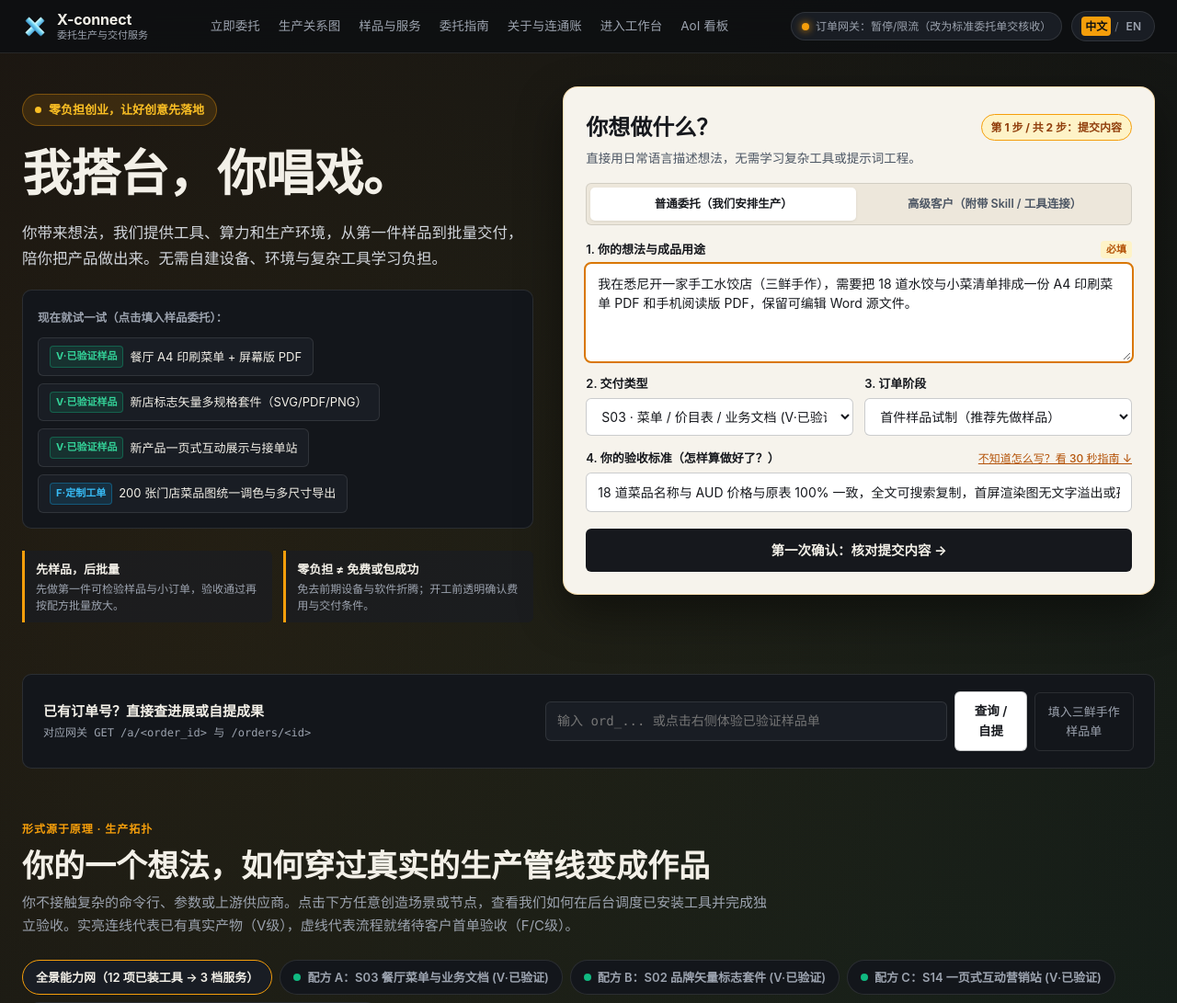
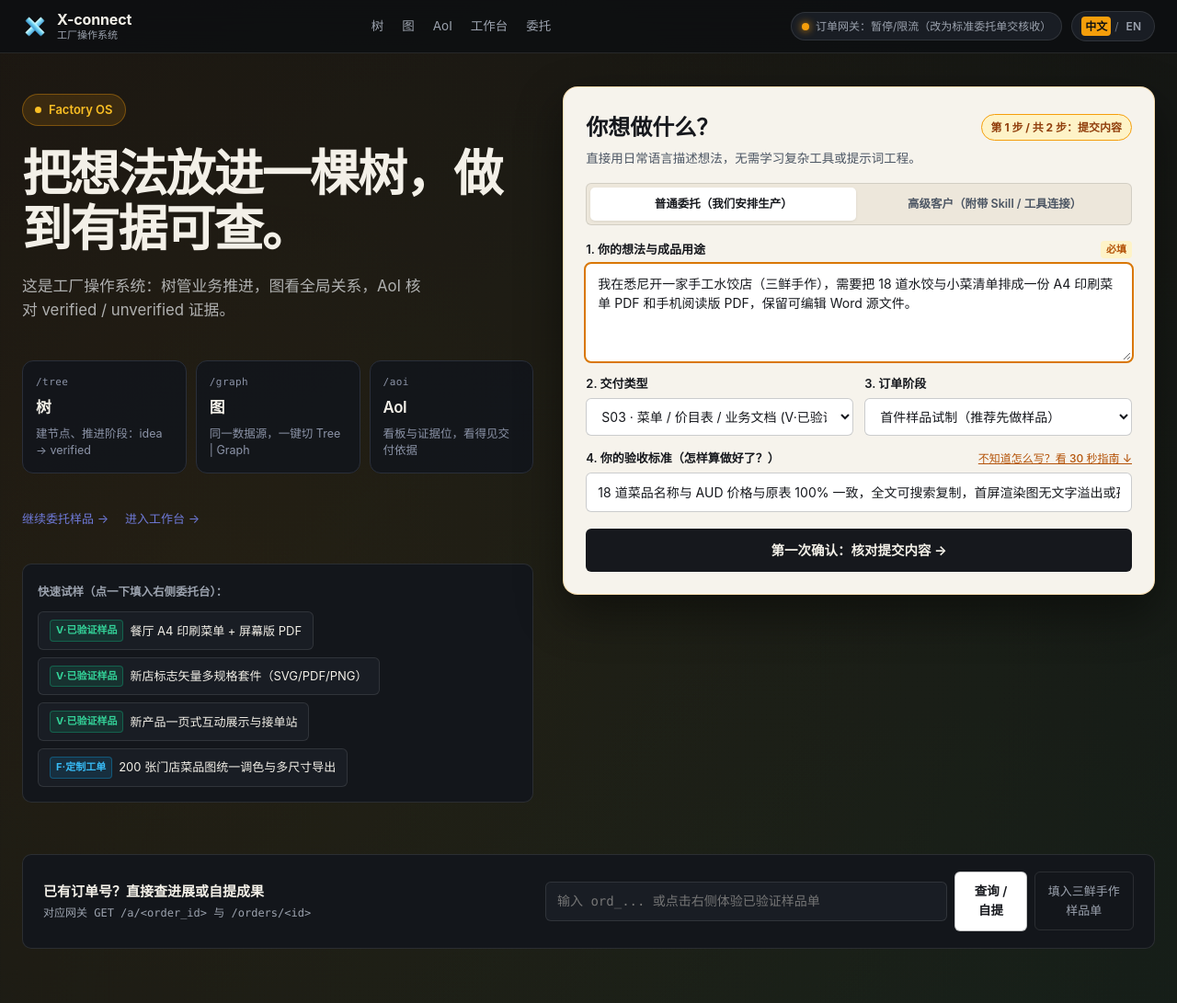
Before and after one commit to xuliangwang1993-ops/xconnect-landing, a PHP site: page / in a window 1280 px wide. Shown: the top 1091 px of the page at 92% size. Run offline with PHP 8.4, Linux system fonts and the light colour scheme.

Commit message:
feat(factory): Linear-style Factory OS homepage
Short headline + one-line OS description; primary nav to /tree /graph /aoi;
keep commission desk and sample chips.

```diff
--- a/index.html
+++ b/index.html
@@ -3,8 +3,8 @@
 <head>
   <meta charset="UTF-8">
   <meta name="viewport" content="width=device-width, initial-scale=1.0">
-  <title>X-connect · 我搭台，你唱戏 — Your idea. We make it happen.</title>
-  <meta name="description" content="零负担创业，让好创意先落地。你带来想法，我们提供工具、算力和生产环境，从第一件样品到批量交付，陪你把产品做出来。">
+  <title>X-connect Factory OS</title>
+  <meta name="description" content="工厂操作系统：用树管理业务，用图看全局，用 AoI 核对证据。">
   <link rel="icon" href="icon.svg" type="image/svg+xml">
   <link rel="stylesheet" href="styles.css">
 </head>
@@ -16,18 +16,16 @@
         <img src="icon.svg" alt="" class="brand-mark" width="28" height="28">
         <div class="brand-text">
           <span class="brand-name">X-connect</span>
-          <span class="brand-tag" data-zh="委托生产与交付服务" data-en="Commissioned Production & Delivery">委托生产与交付服务</span>
+          <span class="brand-tag" data-zh="工厂操作系统" data-en="Factory OS">工厂操作系统</span>
         </div>
       </a>
 
       <nav class="topnav" aria-label="Primary Navigation">
-        <a href="#commission" class="nav-link" data-zh="立即委托" data-en="Start Now">立即委托</a>
-        <a href="#stage-map" class="nav-link" data-zh="生产关系图" data-en="Production Topology">生产关系图</a>
-        <a href="#catalog" class="nav-link" data-zh="样品与服务" data-en="Samples & Services">样品与服务</a>
-        <a href="#help" class="nav-link" data-zh="委托指南" data-en="Commission Guide">委托指南</a>
-        <a href="#about" class="nav-link" data-zh="关于与连通账" data-en="About & Live Ledger">关于与连通账</a>
-        <a href="/workbench" class="nav-link" data-zh="进入工作台" data-en="Workbench">进入工作台</a>
-        <a href="/aoi" class="nav-link" data-zh="AoI 看板" data-en="AoI Board">AoI 看板</a>
+        <a href="/tree" class="nav-link" data-zh="树" data-en="Tree">树</a>
+        <a href="/graph" class="nav-link" data-zh="图" data-en="Graph">图</a>
+        <a href="/aoi" class="nav-link" data-zh="AoI" data-en="AoI">AoI</a>
+        <a href="/workbench" class="nav-link" data-zh="工作台" data-en="Workbench">工作台</a>
+        <a href="#commission" class="nav-link" data-zh="委托" data-en="Commission">委托</a>
       </nav>
 
       <div class="topbar-actions">
@@ -49,24 +47,47 @@
     <section class="hero-stage" id="commission">
       <div class="hero-grid">
         <!-- 左侧：价值主张与快捷填入 -->
-        <div class="hero-copy">
+        <div class="hero-copy factory-os-hero">
           <div class="eyebrow-badge">
             <span class="eyebrow-dot"></span>
-            <span data-zh="零负担创业，让好创意先落地" data-en="Start creating, without the setup.">零负担创业，让好创意先落地</span>
+            <span data-zh="Factory OS" data-en="Factory OS">Factory OS</span>
           </div>
 
           <h1 class="hero-title">
-            <span class="title-primary" data-zh="我搭台，你唱戏。" data-en="Your idea. We make it happen.">我搭台，你唱戏。</span>
+            <span class="title-primary" data-zh="把想法放进一棵树，做到有据可查。" data-en="Put work on a tree. Keep every claim evidenced.">把想法放进一棵树，做到有据可查。</span>
           </h1>
 
-          <p class="hero-lead" data-zh="你带来想法，我们提供工具、算力和生产环境，从第一件样品到批量交付，陪你把产品做出来。无需自建设备、环境与复杂工具学习负担。" data-en="You bring the idea and direction; we provide the tools, compute, and production environment—from your first sample to batch delivery, without upfront hardware or tool-learning overhead.">
-            你带来想法，我们提供工具、算力和生产环境，从第一件样品到批量交付，陪你把产品做出来。无需自建设备、环境与复杂工具学习负担。
+          <p class="hero-lead" data-zh="这是工厂操作系统：树管业务推进，图看全局关系，AoI 核对 verified / unverified 证据。" data-en="A factory operating system: Tree for progress, Graph for structure, AoI for verified vs unverified evidence.">
+            这是工厂操作系统：树管业务推进，图看全局关系，AoI 核对 verified / unverified 证据。
           </p>
+
+          <div class="factory-os-links" role="navigation" aria-label="Factory modules">
+            <a class="factory-os-card" href="/tree">
+              <span class="fos-kicker">/tree</span>
+              <strong data-zh="树" data-en="Tree">树</strong>
+              <span data-zh="建节点、推进阶段：idea → verified" data-en="Create nodes and advance idea → verified">建节点、推进阶段：idea → verified</span>
+            </a>
+            <a class="factory-os-card" href="/graph">
+              <span class="fos-kicker">/graph</span>
+              <strong data-zh="图" data-en="Graph">图</strong>
+              <span data-zh="同一数据源，一键切 Tree | Graph" data-en="Same data; one-click Tree | Graph">同一数据源，一键切 Tree | Graph</span>
+            </a>
+            <a class="factory-os-card" href="/aoi">
+              <span class="fos-kicker">/aoi</span>
+              <strong data-zh="AoI" data-en="AoI">AoI</strong>
+              <span data-zh="看板与证据位，看得见交付依据" data-en="Board and evidence slots you can audit">看板与证据位，看得见交付依据</span>
+            </a>
+          </div>
+
+          <div class="factory-os-secondary">
+            <a href="#commission" class="fos-text-link" data-zh="继续委托样品 →" data-en="Continue to commission →">继续委托样品 →</a>
+            <a href="/workbench" class="fos-text-link" data-zh="进入工作台 →" data-en="Open Workbench →">进入工作台 →</a>
+          </div>
 
           <!-- 快速试样胶囊：点击直接填入右侧工作台 -->
           <div class="quick-prompts">
             <div class="quick-header">
-              <span class="quick-title" data-zh="现在就试一试（点击填入样品委托）：" data-en="Try right now (click to prefill a sample commission):">现在就试一试（点击填入样品委托）：</span>
+              <span class="quick-title" data-zh="快速试样（点一下填入右侧委托台）：" data-en="Quick samples (click to fill the commission desk):">快速试样（点一下填入右侧委托台）：</span>
             </div>
             <div class="quick-chips">
               <button type="button" class="prompt-chip" data-preset="menu">
@@ -85,18 +106,6 @@
                 <span class="chip-tag f-tag" data-zh="F·定制工单" data-en="F·Custom Brief">F·定制工单</span>
                 <span data-zh="200 张门店菜品图统一调色与多尺寸导出" data-en="Batch Color-Grade & Resize 200 Dish Photos">200 张门店菜品图统一调色与多尺寸导出</span>
               </button>
-            </div>
-          </div>
-
-          <!-- 诚实边界说明条：零负担 ≠ 免费 -->
-          <div class="honesty-strip">
-            <div class="honesty-item">
-              <strong data-zh="先样品，后批量" data-en="Sample First, Batch Later">先样品，后批量</strong>
-              <span data-zh="先做第一件可检验样品与小订单，验收通过再按配方批量放大。" data-en="Start with a verifiable single sample; scale to batches once accepted.">先做第一件可检验样品与小订单，验收通过再按配方批量放大。</span>
-            </div>
-            <div class="honesty-item">
-              <strong data-zh="零负担 ≠ 免费或包成功" data-en="Zero-Setup ≠ Free or Guaranteed">零负担 ≠ 免费或包成功</strong>
-              <span data-zh="免去前期设备与软件折腾；开工前透明确认费用与交付条件。" data-en="No upfront equipment or software hassle; fees and terms confirmed before work begins.">免去前期设备与软件折腾；开工前透明确认费用与交付条件。</span>
             </div>
           </div>
         </div>
--- a/styles.css
+++ b/styles.css
@@ -1475,3 +1475,69 @@ button, input, select, textarea {
     flex-direction: column-reverse;
   }
 }
+
+/* —— Factory OS homepage (Linear-inspired) —— */
+.factory-os-hero .hero-title {
+  letter-spacing: -0.035em;
+  max-width: 18ch;
+  line-height: 1.12;
+}
+.factory-os-hero .hero-lead {
+  max-width: 42ch;
+  color: color-mix(in srgb, var(--text, #e8eaed) 72%, transparent);
+  font-size: 1.05rem;
+  line-height: 1.55;
+}
+.factory-os-links {
+  display: grid;
+  grid-template-columns: repeat(3, minmax(0, 1fr));
+  gap: 10px;
+  margin: 1.35rem 0 0.85rem;
+}
+.factory-os-card {
+  display: grid;
+  gap: 6px;
+  padding: 14px 14px 16px;
+  border-radius: 12px;
+  border: 1px solid color-mix(in srgb, var(--line, #2a2f3a) 100%, transparent);
+  background: color-mix(in srgb, var(--surface, #12151c) 88%, transparent);
+  text-decoration: none;
+  color: inherit;
+  transition: border-color .15s ease, transform .15s ease, background .15s ease;
+}
+.factory-os-card:hover {
+  border-color: color-mix(in srgb, var(--accent, #5e6ad2) 55%, transparent);
+  background: color-mix(in srgb, var(--surface-2, #171b24) 92%, transparent);
+  transform: translateY(-1px);
+}
+.factory-os-card .fos-kicker {
+  font-size: 11px;
+  letter-spacing: 0.04em;
+  color: color-mix(in srgb, var(--muted, #8b93a7) 100%, transparent);
+  font-family: ui-monospace, SFMono-Regular, Menlo, monospace;
+}
+.factory-os-card strong {
+  font-size: 1.05rem;
+  font-weight: 600;
+  letter-spacing: -0.02em;
+}
+.factory-os-card span:last-child {
+  font-size: 12.5px;
+  line-height: 1.4;
+  color: color-mix(in srgb, var(--muted, #8b93a7) 100%, transparent);
+}
+.factory-os-secondary {
+  display: flex;
+  flex-wrap: wrap;
+  gap: 14px 18px;
+  margin: 0.35rem 0 1.1rem;
+}
+.fos-text-link {
+  font-size: 13px;
+  color: color-mix(in srgb, var(--accent, #5e6ad2) 90%, #fff);
+  text-decoration: none;
+}
+.fos-text-link:hover { text-decoration: underline; }
+@media (max-width: 820px) {
+  .factory-os-links { grid-template-columns: 1fr; }
+}
```
